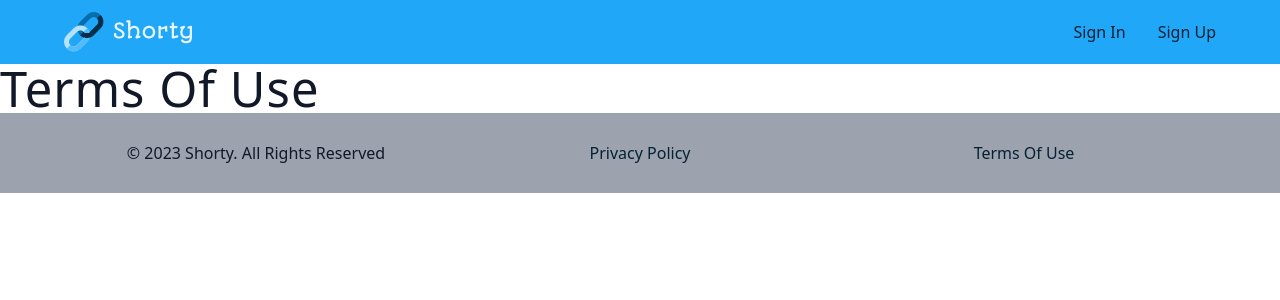
After one commit to andreistr21/Link-Shortener, a Django app: page /account/terms-of-use/ in a window 1280 px wide. The commit adds this page. Shown: the top 300 px of the page. Run offline with Django 4.2, Linux system fonts and the light colour scheme; parts of the project's set-up code (start-up, migrations or seed data) failed here and were passed over; some libraries are stand-ins or nearby versions.

Commit message:
added privacy policy and terms os use empty pages

```diff
--- a/src/account/templates/account/sign_in.html
+++ b/src/account/templates/account/sign_in.html
@@ -1,6 +1,4 @@
 {% extends 'common/base.html' %}
-{% comment %} {% load static %} {% endcomment %}
-{% comment %} {% load custom_tags %} {% endcomment %}
 {% block title %}
     Sign In
 {% endblock title %}
--- /dev/null
+++ b/src/account/templates/account/terms_of_use.html
@@ -0,0 +1,7 @@
+{% extends 'common/base.html' %}
+{% block title %}
+    Terms Of Use
+{% endblock title %}
+{% block content %}
+    <h1>Terms Of Use</h1>
+{% endblock content %}
--- a/src/account/urls.py
+++ b/src/account/urls.py
@@ -7,11 +7,11 @@ from django.contrib.auth.views import (
     PasswordResetView,
 )
 from django.urls import path, reverse_lazy
+from django.views.generic import TemplateView
 
+from account import views
 from account.decorators import anonymous_required
 from account.forms import ResetPasswordEmailForm, ResetPasswordForm
-
-from account import views
 
 app_name = "account"
 urlpatterns = [
@@ -73,4 +73,14 @@ urlpatterns = [
         ),
         name="password_reset_complete",
     ),
+    path(
+        "privacy-policy/",
+        TemplateView.as_view(template_name="account/privacy_policy.html"),
+        name="privacy_policy",
+    ),
+    path(
+        "terms-of-use/",
+        TemplateView.as_view(template_name="account/terms_of_use.html"),
+        name="terms_of_use",
+    ),
 ]
--- a/src/static/main.css
+++ b/src/static/main.css
@@ -295,6 +295,13 @@ Form
 .text-center {
   text-align: center;
 }
+.text-normal {
+  text-transform: none;
+}
+.text-standard,
+.text-standard:visited {
+  color: var(--primary-900);
+}
 
 /*
 ==========
@@ -317,13 +324,9 @@ Dialog box
 }
 
 .dialog {
-  /* width: 24rem; */
-  /* height: 8rem; */
   padding: 1.5rem 3rem;
   background: #fff;
   box-shadow: 0 0 10px rgba(0, 0, 0, 0.2);
-  /* font-family: sans-serif; */
-  /* font-weight: bold; */
 
   display: flex;
   justify-content: center;
@@ -375,9 +378,6 @@ Dialog box
 }
 .nav-links a {
   color: var(--primary-900);
-}
-.text-normal {
-  text-transform: none;
 }
 
 /* Drop down */
@@ -470,6 +470,12 @@ Dialog box
   padding: 2rem 0;
   text-align: center;
   text-transform: capitalize;
+}
+
+.footer-content {
+  display: grid;
+  grid-template-columns: repeat(3, 1fr);
+  place-items: center;
 }
 
 .section-form {
--- a/src/templates/common/base.html
+++ b/src/templates/common/base.html
@@ -78,9 +78,13 @@
         {% endblock content %}
         <footer class="footer">
             <div class="section-center">
-                <p>
-                    &copy; <span id="date"></span> shorty. all rights reserved
-                </p>
+                <div class="footer-content">
+                    <p>
+                        &copy; <span id="date"></span> shorty. all rights reserved
+                    </p>
+                    <a href="{% url 'account:privacy_policy' %}" class="text-standard">Privacy Policy</a>
+                    <a href="{% url 'account:terms_of_use' %}" class="text-standard">Terms Of Use</a>
+                </div>
             </div>
         </footer>
         <script src="{% static 'main.js' %}"></script>
```
Also changed, not shown: src/account/templates/account/privacy_policy.html (added, +7 -0 lines).
